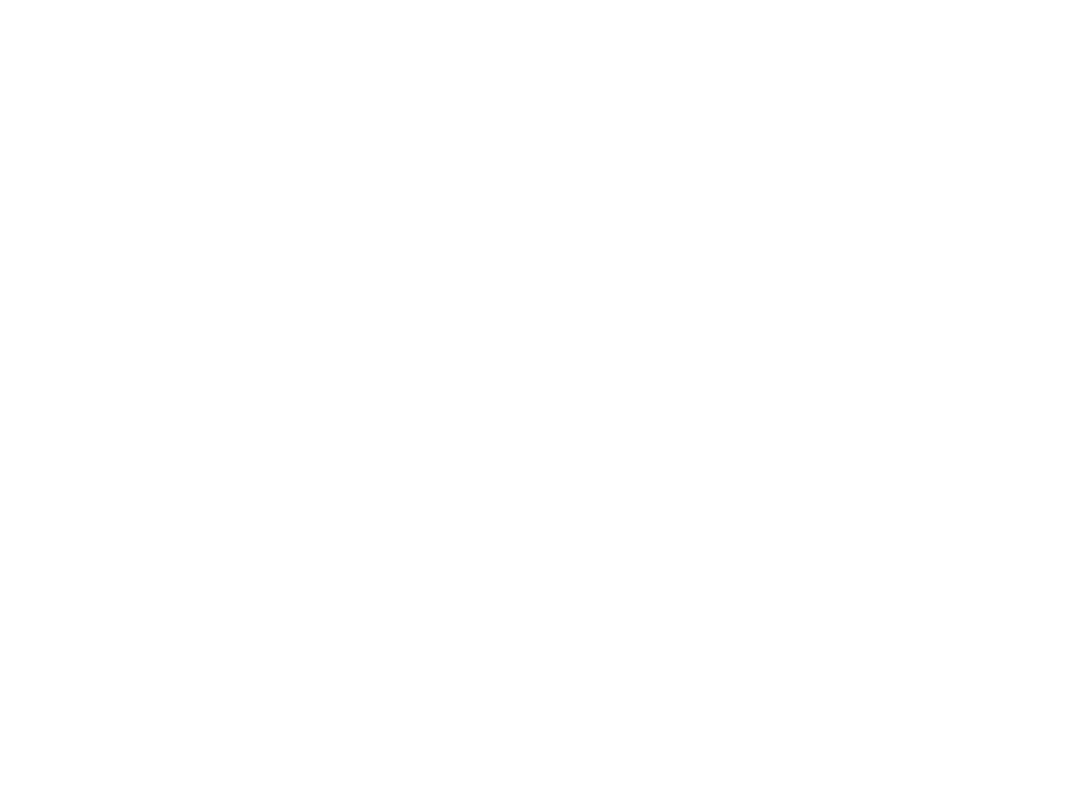
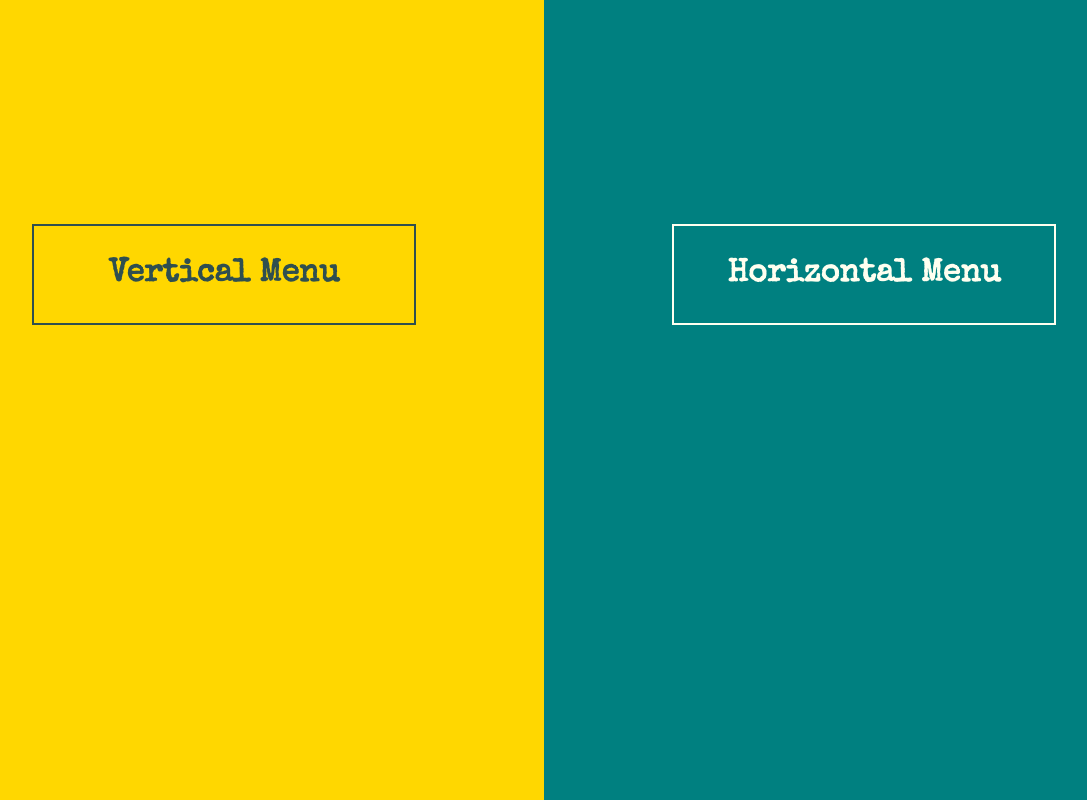
Before and after one commit to 420n13la/twolayouts-zentraa, a plain HTML site: page index.html in a window 1280 px wide. Shown: the whole page, without its empty margins (96-1183 px from the left). Drawn offline with nearby package versions, Linux system fonts and the light colour scheme.

Commit message:
Add files via upload

```diff
--- a/index.html
+++ b/index.html
@@ -1,9 +1,15 @@
 <!DOCTYPE html>
 <html>
 <head>
-
+<link rel="stylesheet" href="style.css">
+<link href="https://fonts.googleapis.com/css?family=Special+Elite&display=swap" rel="stylesheet">
 </head>
 <body>
-
+<div class="left">
+  <a class="avm" href="vertical.html"><h1 class="vm">Vertical Menu</h1></a>
+</div>
+<div class="right">
+    <a class="ahm" href="horizontal.html"><h1 class="hm">Horizontal Menu</h1></a>
+</div>
 </body>
 </html>
--- /dev/null
+++ b/style.css
@@ -0,0 +1,59 @@
+*{box-sizing: border-box;}
+
+html{
+  height: 100%;
+  width: 100%;
+}
+
+body{
+  height: 100%;
+  width: 100%;
+  padding: 0px;
+  margin: 0px;
+  font-family: "Special Elite", cursive;
+  text-align: center;
+}
+
+div{
+   height: 100%;
+  width: 50%;
+}
+
+.left{
+  background-color: gold;
+  float: left;
+  color: DarkSlateGray;
+}
+
+.right{
+  background-color: teal;
+  overflow: auto;
+  color: Ivory;
+}
+
+h1{
+  width: 60%;
+  margin: 7em auto;
+  padding: 1em;
+  display: inline-block;
+}
+
+.vm{
+  border: 2px solid DarkSlateGray;
+}
+
+.hm{
+  border: 2px solid Ivory;
+}
+
+a{
+  text-decoration: none;
+}
+
+a.avm{
+  color: DarkSlateGray;
+}
+
+a.ahm{
+  color: Ivory;
+}
```
